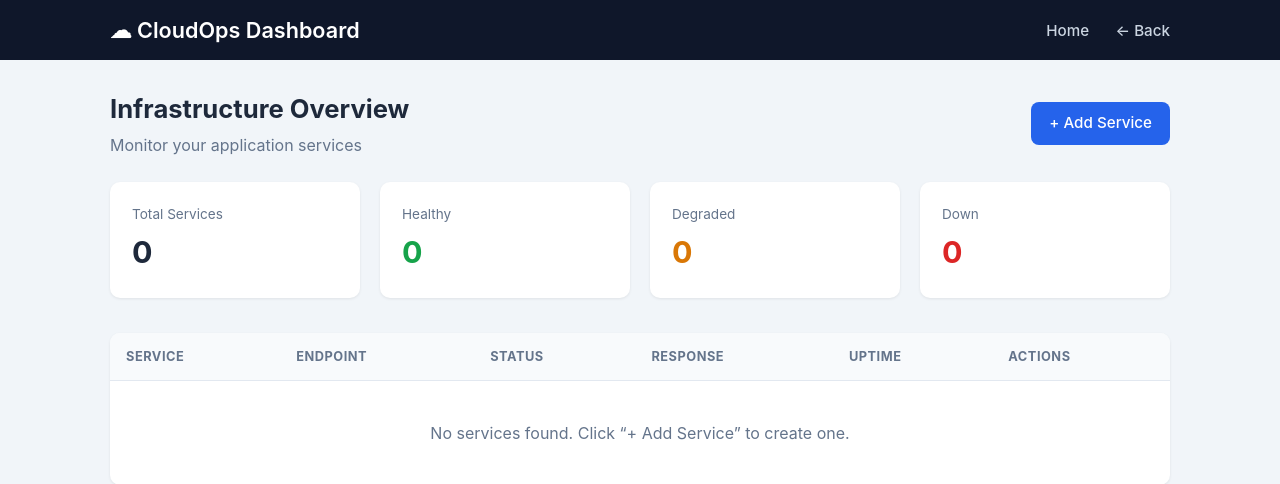
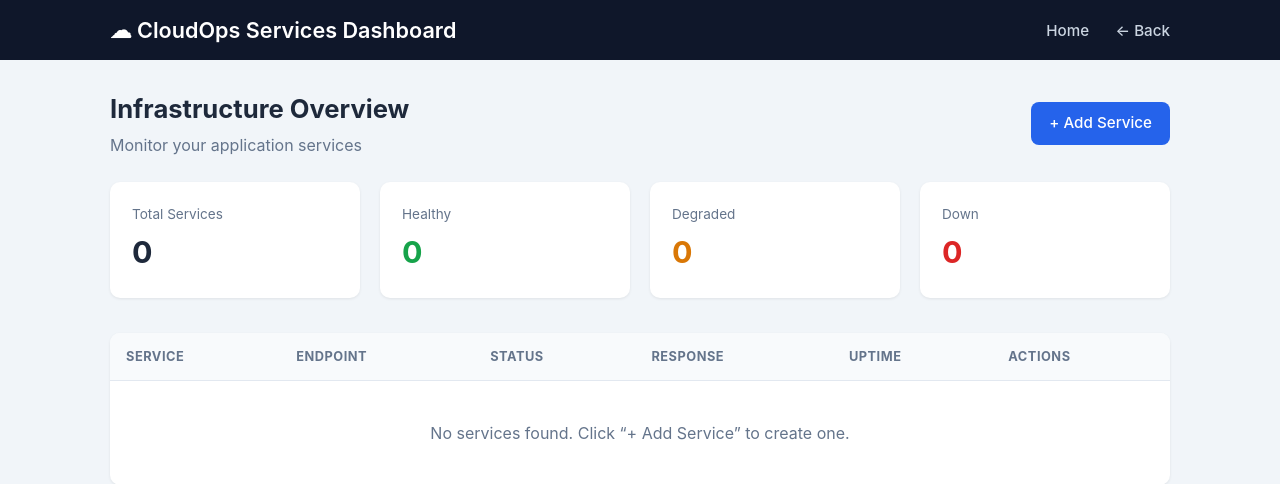
Before and after one commit to AWAISALISHAH494/Cloud-Health-Monitor, a Django app: page / in a window 1280 px wide. Shown: the top 484 px of the page. Run offline with Django 5.2, Linux system fonts and the light colour scheme; data that the repository does not hold is empty.

Commit message:
updates in base.html

```diff
--- a/monitoring/templates/monitoring/base.html
+++ b/monitoring/templates/monitoring/base.html
@@ -295,7 +295,7 @@
 
     <nav class="navbar">
         <div class="nav-inner">
-            <a href="{% url 'dashboard' %}" class="brand">☁ CloudOps Dashboard</a>
+            <a href="{% url 'dashboard' %}" class="brand">☁ CloudOps Services Dashboard</a>
             <div class="nav-links">
                 <a href="{% url 'dashboard' %}">Home</a>
                 <a href="javascript:history.back()">← Back</a>
```
